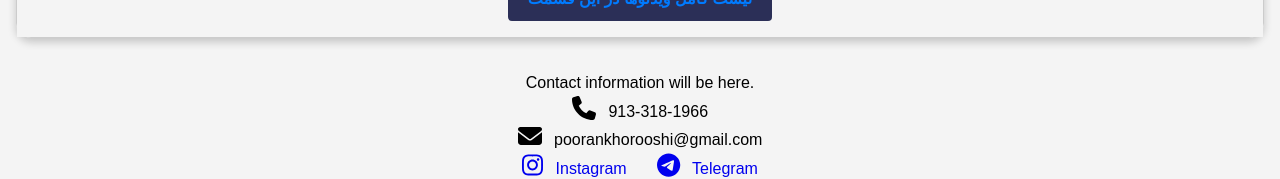
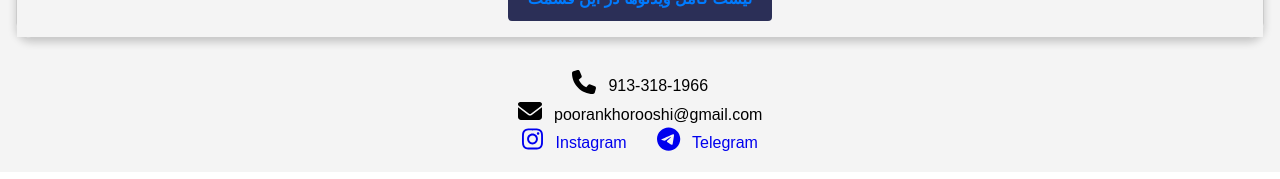
Before and after one commit to iut62elec/educational_website, a React (Create React App) app: page / in a window 1280 px wide. Shown: the part 3594-3773 px from the top of the page. Built offline with nearby package versions, Linux system fonts and the light colour scheme.

Commit message:
nice version 3

```diff
--- a/src/App.js
+++ b/src/App.js
@@ -29,7 +29,7 @@ const HomePage = () => (
 
 const AboutPage = () => (
   <div>
-    <p>About our academy and mission.</p>
+    <p>آنچه که شما معلمان و والدین باید برای تربیت شاگردان و فرزندانتون بدونین، اینجا یاد می گیرین</p>
     {/* Embed the "معرفی" video */}
     <iframe
       title="معرفی"
@@ -44,7 +44,6 @@ const AboutPage = () => (
 
 const ContactPage = () => (
   <div>
-    <p>Contact information will be here.</p>
     <p><FontAwesomeIcon icon={faPhone} /> 913-318-1966</p>
     <p><FontAwesomeIcon icon={faEnvelope} /> poorankhorooshi@gmail.com</p>
     <a href="https://www.instagram.com/dr.pooran.khorooshi/" target="_blank" rel="noopener noreferrer">
```
